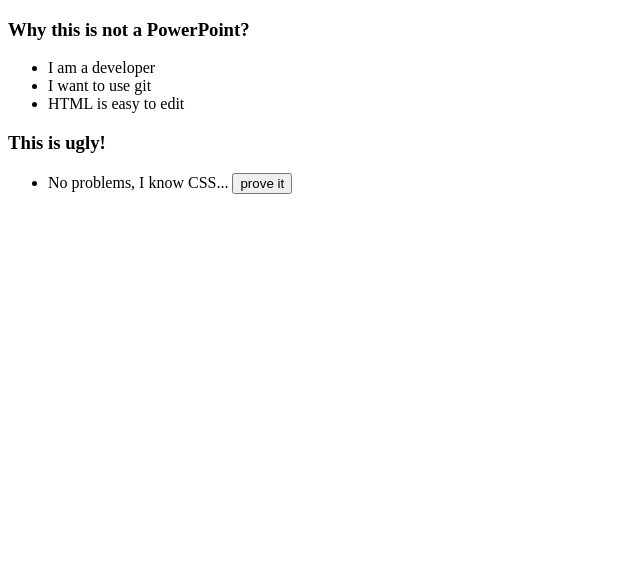
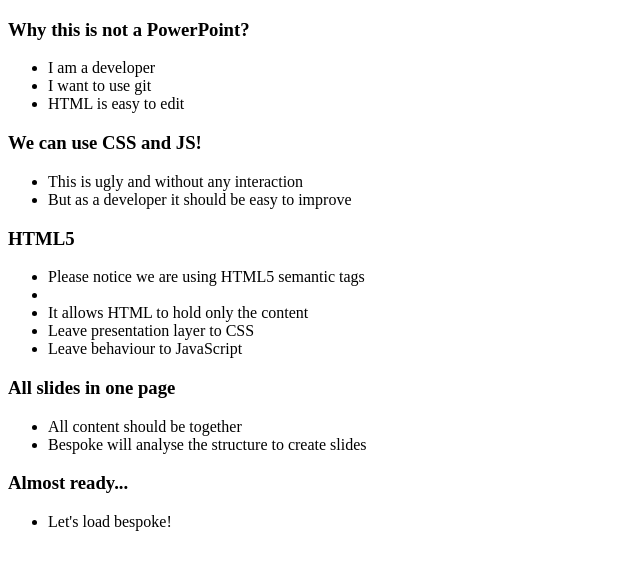
Before and after one commit to roperto/pizza-bespoke, a plain HTML site: page src/index.html in a window 1280 px wide. Shown: the whole page, without its empty margins (0-640 px from the left). Drawn offline with Linux system fonts and the light colour scheme.

Commit message:
Added some more sections, CSS+JS cleanup.

```diff
--- a/src/index.html
+++ b/src/index.html
@@ -2,43 +2,6 @@
 <html>
     <head>
         <title>Bespoke</title>
-        <style type="text/css">
-            body.beautiful {
-                color: #fff;
-                background: linear-gradient(-45deg, #00a, #000);
-                background-size: 100vw 100vh;
-                font-family: sans-serif;
-                transition: all 500ms linear;
-            }
-
-            body.beautiful li {
-                transition: all 500ms linear;
-            }
-        </style>
-        <script>
-            function beautify() {
-                document.body.className = 'beautiful';
-                document.getElementsByTagName('h1')[1].innerText = "Still ugly, but it has style!";
-
-                let button = document.getElementsByTagName('button')[0];
-                button.parentElement.removeChild(button);
-
-                let ul = document.getElementsByTagName('ul')[1];
-                let li = document.createElement('li');
-                li.innerText = '... and JavaScript';
-                ul.appendChild(li);
-
-                setTimeout(function () { document.body.style.opacity = 1; }, 0);
-
-                setTimeout(function () {
-                    let li = document.createElement('li');
-                    li.style.opacity = 0;
-                    li.innerText = 'If it is JavaScript, there should be a framework!';
-                    ul.appendChild(li);
-                    setTimeout(function () { li.style.opacity = 1; }, 0);
-                }, 2000);
-            }
-        </script>
     </head>
 
     <body>
@@ -53,12 +16,35 @@
             </section>
 
             <section>
-                <h1>This is ugly!</h1>
+                <h1>We can use CSS and JS!</h1>
                 <ul>
-                    <li>
-                        No problems, I know CSS...
-                        <button onclick="beautify();">prove it</button>
-                    </li>
+                    <li>This is ugly and without any interaction</li>
+                    <li>But as a developer it should be easy to improve</li>
+                </ul>
+            </section>
+
+            <section>
+                <h1>HTML5</h1>
+                <ul>
+                    <li>Please notice we are using HTML5 semantic tags<li>
+                    <li>It allows HTML to hold only the content</li>
+                    <li>Leave presentation layer to CSS</li>
+                    <li>Leave behaviour to JavaScript</li>
+                </ul>
+            </section>
+
+            <section>
+                <h1>All slides in one page</h1>
+                <ul>
+                    <li>All content should be together</li>
+                    <li>Bespoke will analyse the structure to create slides</li>
+                </ul>
+            </section>
+
+            <section>
+                <h1>Almost ready...</h1>
+                <ul>
+                    <li>Let's load bespoke!</li>
                 </ul>
             </section>
         </article>
```
